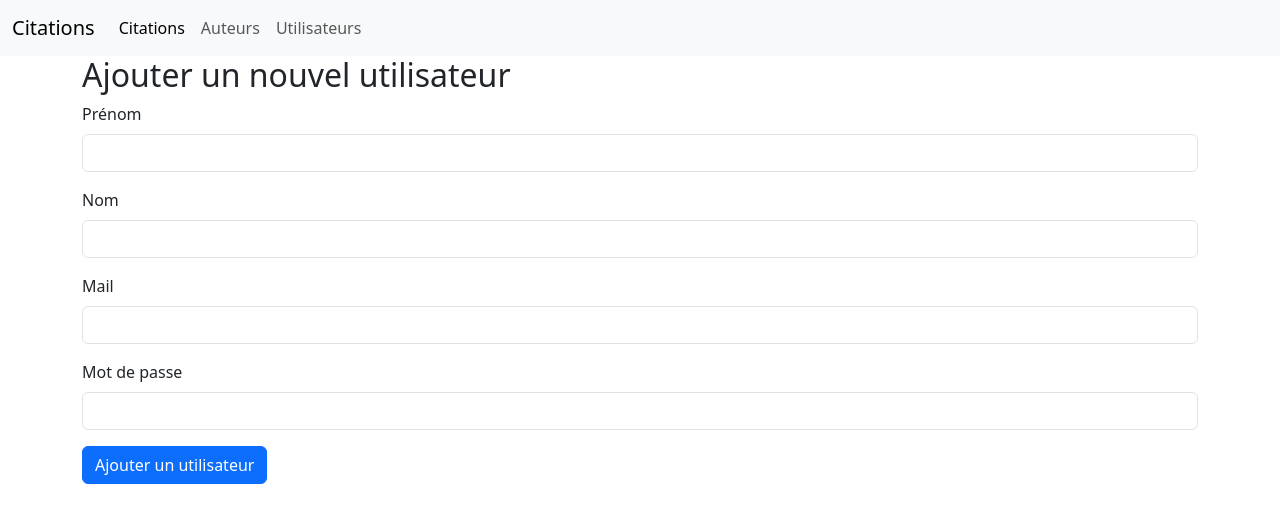
After one commit to wawawaformation/Citations, a PHP site: page /view/template/users/create.view.php in a window 1280 px wide. The commit adds this page. Shown: the top 523 px of the page. Run offline with PHP 8.4, Linux system fonts and the light colour scheme; data that the repository does not hold is empty; some libraries are stand-ins or nearby versions.

Commit message:
create user

```diff
--- /dev/null
+++ b/view/template/users/create.view.php
@@ -0,0 +1,33 @@
+<?php
+
+$title = 'Ajouter un nouvel utilisateur';
+$desciption = '';
+ob_start();
+?>
+
+<form action="index.php?controller=users&action=createUser" method="post">
+
+    <div class="mb-3">
+        <label for="firstname" class="form-label">Prénom</label>
+        <input type="text" class="form-control" id="firstname" name="firstname">
+    </div>
+    <div class="mb-3">
+        <label for="lastname" class="form-label">Nom</label>
+        <input type="text" class="form-control" id="lastname" name="lastname">
+    </div>
+    <div class="mb-3">
+        <label for="mail" class="form-label">Mail</label>
+        <input type="email" class="form-control" id="mail" name="mail">
+    </div>
+    <div class="mb-3">
+        <label for="password" class="form-label">Mot de passe</label>
+        <input type="password" class="form-control" id="password" name="password">
+    </div>
+    <button type="submit" class="submit btn btn-primary">Ajouter un utilisateur</button>
+
+</form>
+
+
+<?php
+$content = ob_get_clean();
+require_once ROOT . '/view/layout.view.php';
--- a/view/template/users/one.view.php
+++ b/view/template/users/one.view.php
@@ -1,6 +1,6 @@
 <?php
 
-$title = 'Liste des utilisateurs';
+$title = 'Un itlisateur';
 $desciption = '';
 ob_start();
 ?>
```
Also changed, not shown: controller/users/createUser.controller.php (added, +16 -0 lines).
